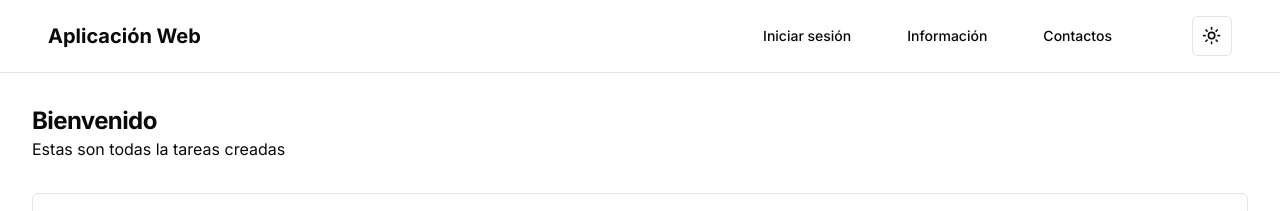
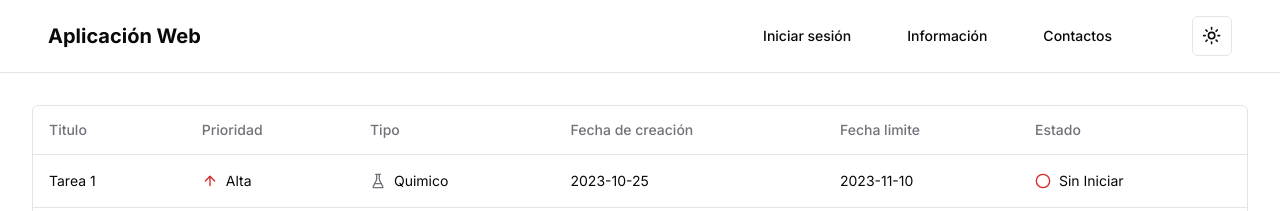
Before and after one commit to gmr458/proyecto-frontend, a Next.js app: page /tasks/all in a window 1280 px wide. Shown: the top 211 px of the page. Built offline with nearby package versions, Linux system fonts and the light colour scheme; no server answers.

Commit message:
remove greeting

```diff
--- a/src/app/tasks/all/page.tsx
+++ b/src/app/tasks/all/page.tsx
@@ -12,12 +12,6 @@ export default function AllTasksPage() {
 
     return (
         <div className="hidden h-full flex-1 flex-col space-y-8 p-8 md:flex">
-            <div className="flex items-center justify-between space-y-2">
-                <div>
-                    <h2 className="text-2xl font-bold tracking-tight">Bienvenido</h2>
-                    <p className="text-mutes-foreground">Estas son todas la tareas creadas</p>
-                </div>
-            </div>
             <DataTable columns={columns} data={data} />
         </div>
     );
```
